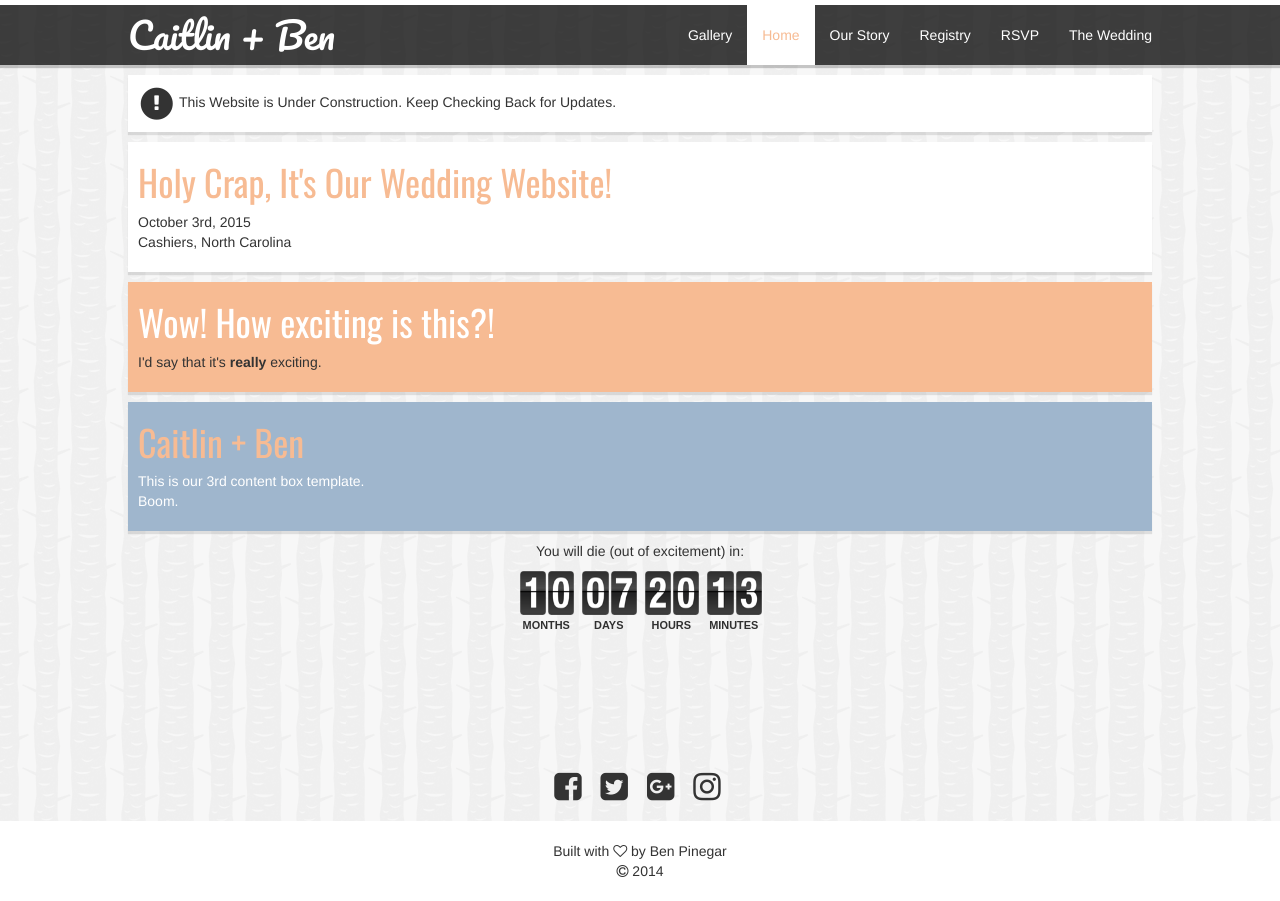
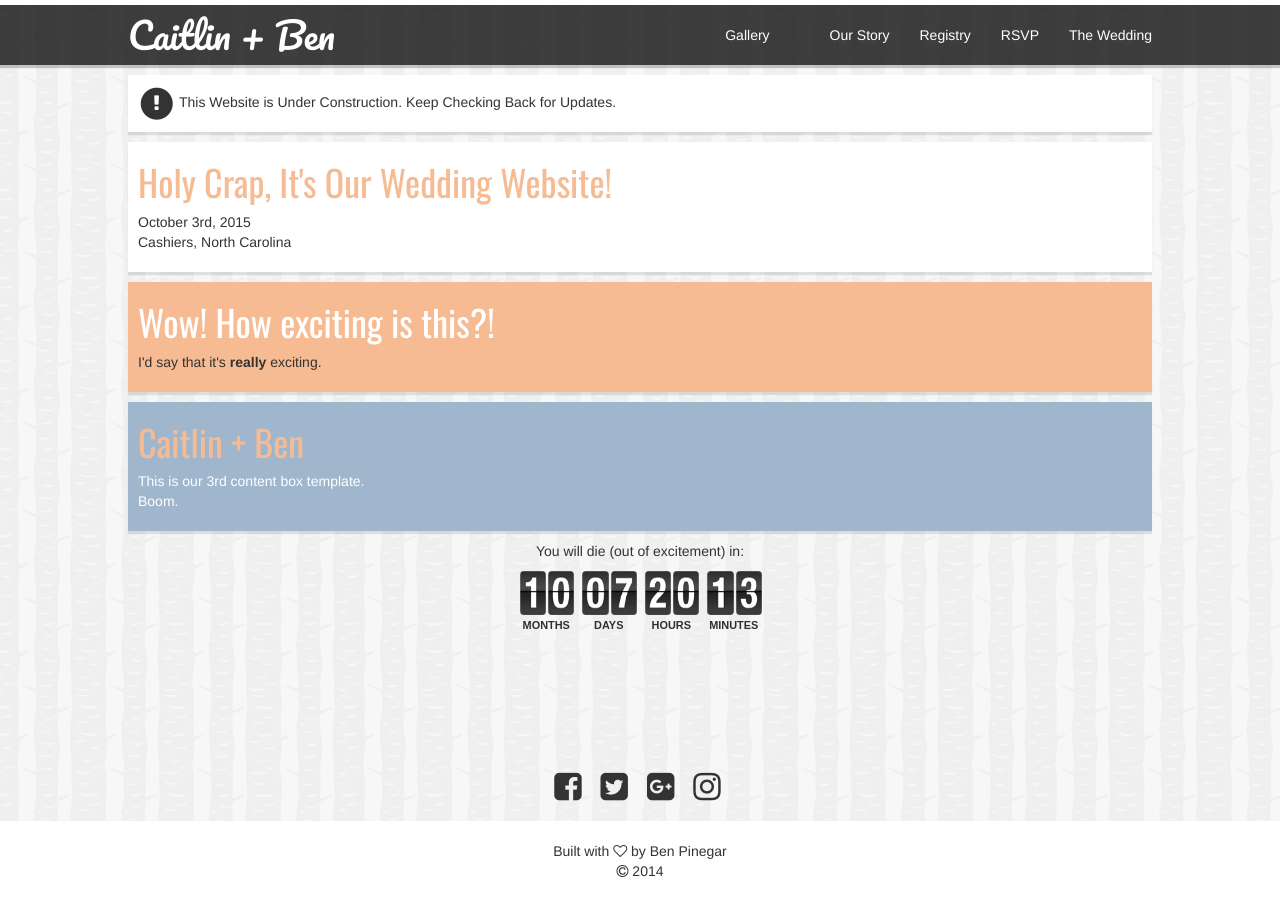
Before and after one commit to bpinegar/bpinegar.github.io, a Jekyll site: the page built from index.html, in a window 1280 px wide. Built offline with Jekyll 4.4.1, drawn with Linux system fonts in a browser that asks for light colours; nearby versions of some CDN libraries.

Commit message:
remove home from nav

```diff
--- a/_includes/header.html
+++ b/_includes/header.html
@@ -14,7 +14,7 @@
         <ul class="nav navbar-nav navbar-right">
           {% assign current = page.url %}
           {% for page in site.pages %}
-            {% if page.title %}
+            {% if page.title != "Home" %}
               <li {% if current == page.url %}class="active"{% endif %}><a href="{{ page.url | prepend: site.baseurl }}">{{ page.title }}</a></li>
             {% endif %}
           {% endfor %}
```
